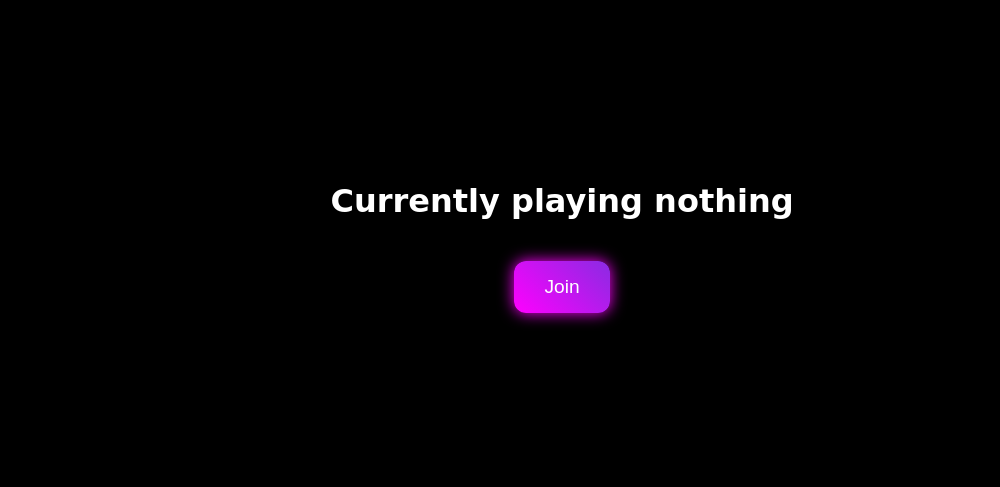
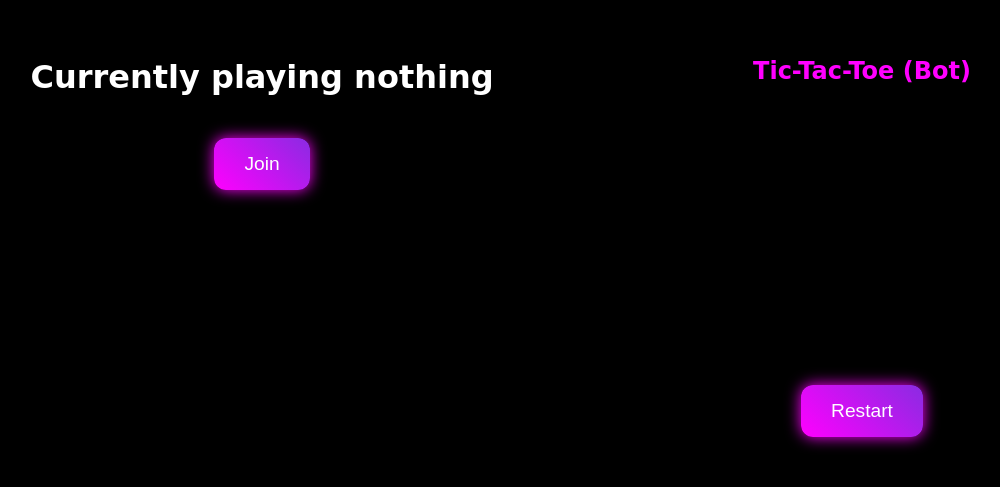
Before and after one commit to Aragasu/join, a plain HTML site: page index.html in a window 1280 px wide. Shown: the part 163-650 px from the top of the page, without its empty margins (78-1078 px from the left). Drawn offline with Linux system fonts and the light colour scheme; no server answers; a web font is replaced by a local one.

Commit message:
Add Tic-Tac-Toe game section to index.html

```diff
--- a/index.html
+++ b/index.html
@@ -8,11 +8,25 @@
     <script src="https://www.gstatic.com/firebasejs/9.22.1/firebase-firestore-compat.js"></script>
     <script src="firebase-config.js"></script>
     <script defer src="script.js"></script>
+    <script defer src="tic-tac-toe.js"></script>
 </head>
 <body>
-    <div class="container">
-        <h1 id="game-name">Currently playing nothing</h1>
-        <button id="join-btn" onclick="joinGame()">Join</button>
+    <div class="container main-container">
+        <div class="game-status">
+            <h1 id="game-name">Currently playing nothing</h1>
+            <button id="join-btn" onclick="joinGame()">Join</button>
+        </div>
+<div id="ttt-modal" class="ttt-modal">
+    <div class="ttt-modal-content">
+        <p id="ttt-message"></p>
+        <button id="ttt-close">OK</button>
+    </div>
+</div>
+        <div class="tic-tac-toe">
+            <h2 style="color:#ff00ff;">Tic-Tac-Toe (Bot)</h2>
+            <div id="board" class="board"></div>
+            <button id="reset-btn">Restart</button>
+        </div>
     </div>
 </body>
 </html>
```
